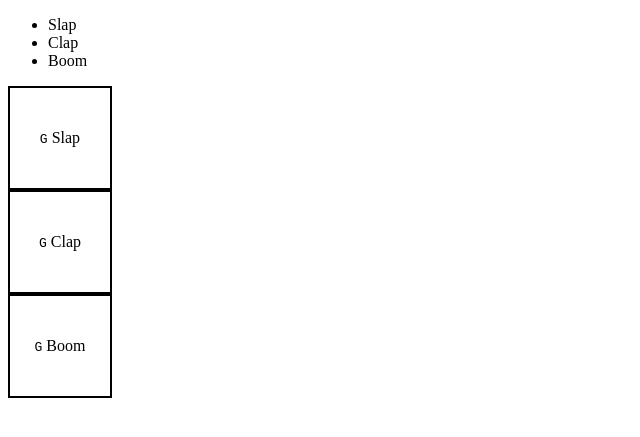
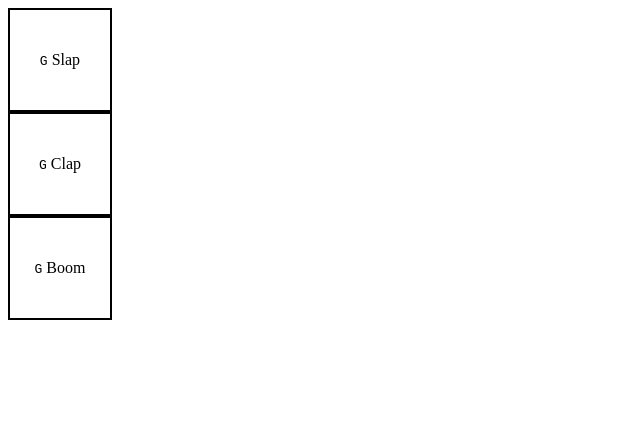
Before and after one commit to Nickales/drumkit, a Jekyll site: the page built from index.html, in a window 1280 px wide. Shown: the top 437 px of the page, without its empty margins (0-640 px from the left). Built offline with Jekyll 4.4.1, drawn with Linux system fonts in a browser that asks for light colours.

Commit message:
Update default.html

```diff
--- a/_layouts/default.html
+++ b/_layouts/default.html
@@ -47,12 +47,6 @@ function removeTransition(e) {
 
 <!-- Keys -->
 
-<ul>
-    {% for post in site.posts %}
-    <li>{{ post.title }}</li>
-    {% endfor %}
-</ul>
-
     {% for post in site.posts %}
   <div class="keys">
       <div data-key="{{ post.keycode }}" class="key">
```
